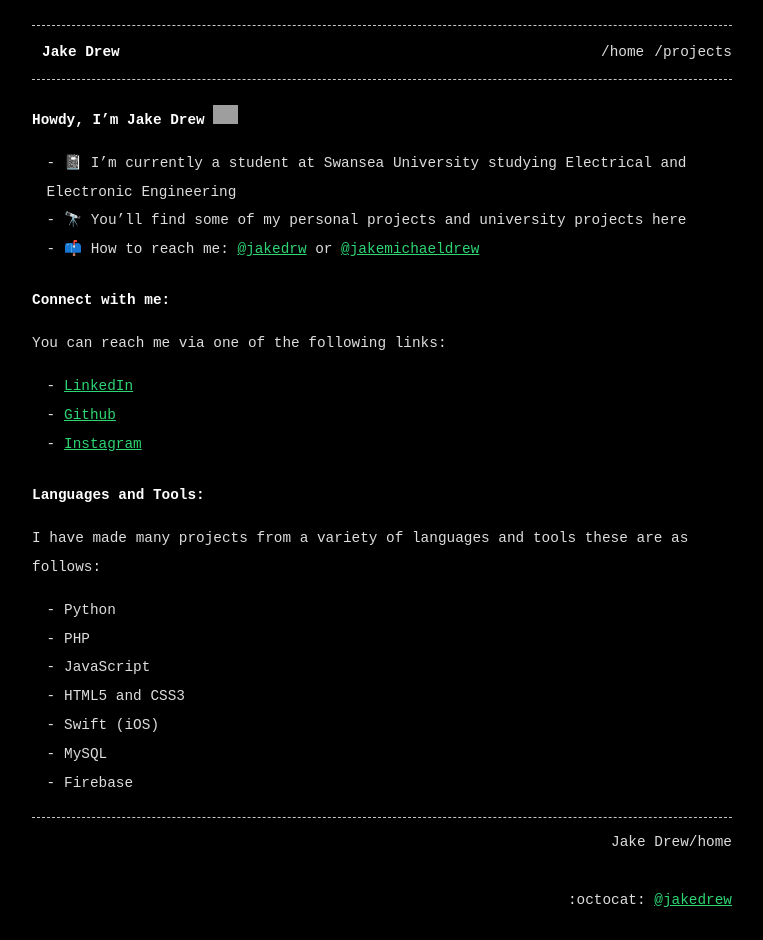
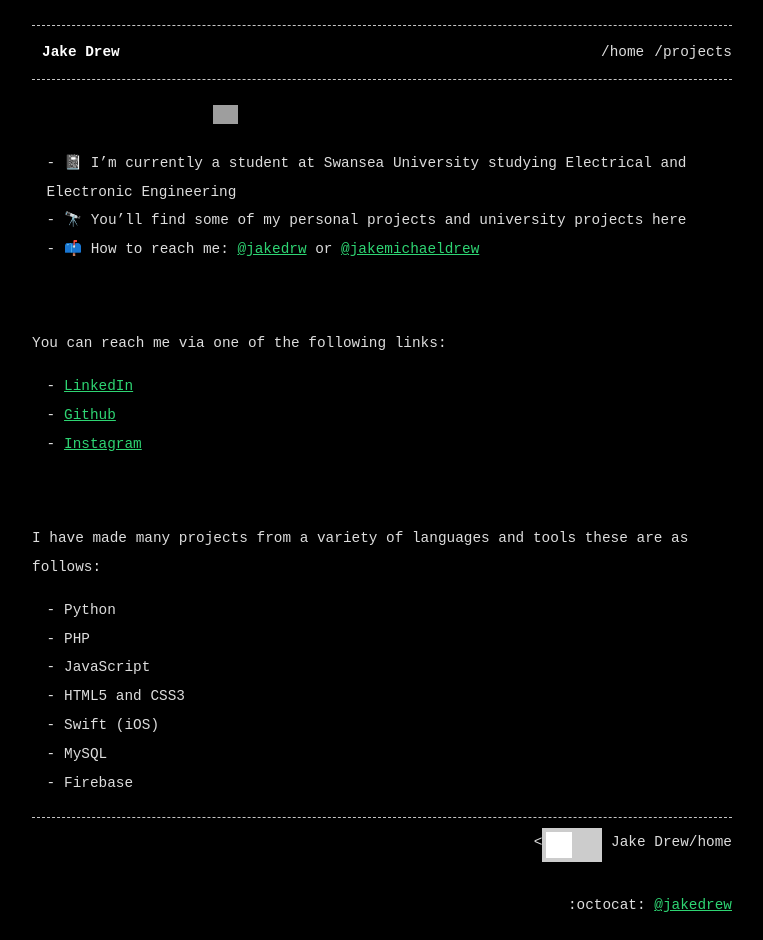
Before and after one commit to jakedrew/jakedrew.github.io, a Jekyll site: the page built from index.md, in a window 1280 px wide. Shown: the whole page, without its empty margins (258-1021 px from the left). Built offline with Jekyll 4.4.1, drawn with Linux system fonts in a browser that asks for light colours; grey boxes are pictures that could not be loaded.

Commit message:
dark mode

```diff
--- a/_includes/footer.html
+++ b/_includes/footer.html
@@ -1,5 +1,8 @@
 <footer>
-
+    <<label class="switch">
+        <input type="checkbox" onclick="changeMode()">
+        <span class="slider"></span>
+      </label>
   {{ site.title }}/{{ page.permalink_name | replace: "/", "" | replace: " ", "-" }}
   <br><br>
   {% if site.github_username and site.github_username != "" %} :octocat: <a href="https://github.com/{{site.github_username}}">@{{ site.github_username }}</a> {% endif %}
--- a/assets/css/main.scss
+++ b/assets/css/main.scss
@@ -17,6 +17,8 @@
   --alt-color: #2ed573;
   --light-alt-color: rgba(46, 213, 115);
 
+  --light-text: #555;
+
 }
 
 /* BASE */
@@ -29,6 +31,11 @@ a:hover { color: var(--bg-color); background-color: var(--alt-color); }
 @media only screen and (max-device-width: 500px) { * { font-size: 12px !important; } }
 b, strong { color: var(--main-color); }
 .invert { color: var(--bg-color); background-color: var(--main-color); padding-left: 3px; padding-right: 3px; padding-top: 1px; padding-bottom: 1px; }
+
+/* LIGHT MODE */
+.light-mode { background: var(--main-color);}
+.light-mode body { color: var(--bg-color);}
+.light-mode h1, h2, h3, h4, h5, h6 { color: var(--bg-color); }
 
 /* SMALL FONT OVERRIDE */
 body.large { line-height: 2em; font-size: 1em; }
@@ -65,3 +72,58 @@ div.error_box { margin: 100px; text-align: center; }
 div.error_box h1 { font-size: 2em; }
 
 *::selection { background-color: var(--light-alt-color); color: black; }
+
+
+/* SWITCH */
+.switch {
+    position: relative;
+    display: inline-block;
+    width: 60px;
+    height: 34px;
+  }
+
+  /* Hide default HTML checkbox */
+  .switch input {
+    opacity: 0;
+    width: 0;
+    height: 0;
+  }
+
+  /* The slider */
+  .slider {
+    position: absolute;
+    cursor: pointer;
+    top: 0;
+    left: 0;
+    right: 0;
+    bottom: 0;
+    background-color: #ccc;
+    -webkit-transition: .4s;
+    transition: .4s;
+  }
+
+  .slider:before {
+    position: absolute;
+    content: "";
+    height: 26px;
+    width: 26px;
+    left: 4px;
+    bottom: 4px;
+    background-color: white;
+    -webkit-transition: .4s;
+    transition: .4s;
+  }
+
+  input:checked + .slider {
+    background-color: #2196F3;
+  }
+
+  input:focus + .slider {
+    box-shadow: 0 0 1px #2196F3;
+  }
+
+  input:checked + .slider:before {
+    -webkit-transform: translateX(26px);
+    -ms-transform: translateX(26px);
+    transform: translateX(26px);
+  }
--- /dev/null
+++ b/assets/js/index.js
@@ -0,0 +1,4 @@
+function changeMode() {
+    var element = document.body;
+    element.classList.toggle("light-mode");
+ }
```
Also changed, not shown: index.md (+1 -0 lines).
